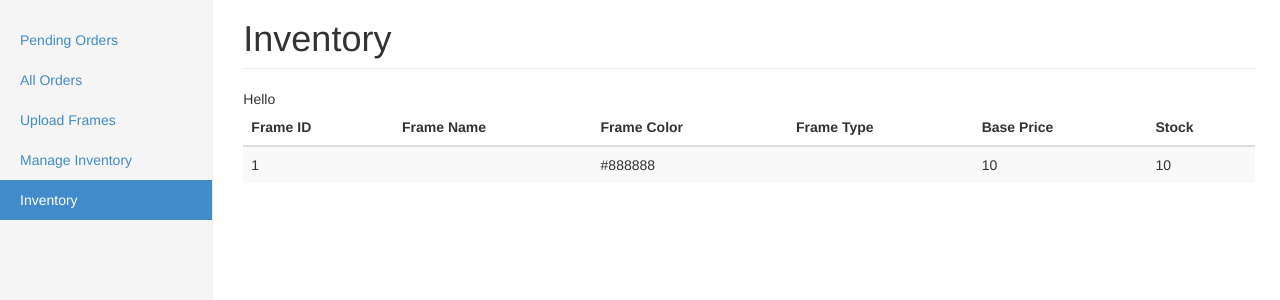
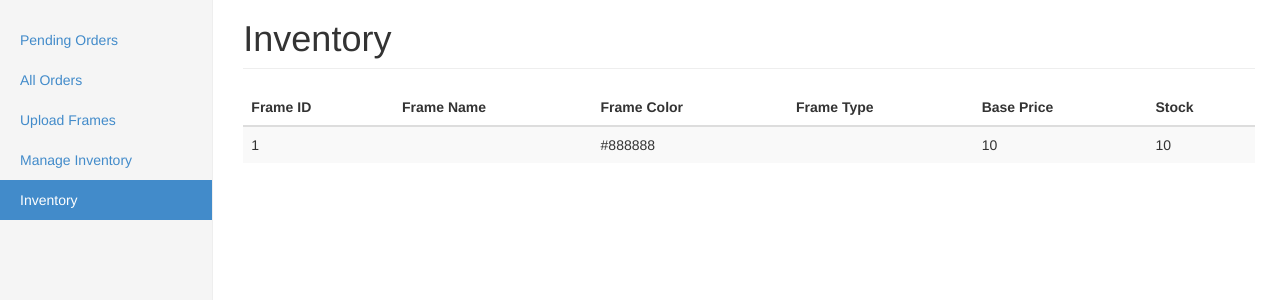
Before and after one commit to AbhinavTrips/framepicsSEN, a PHP site: page /admin_inventory.php in a window 1280 px wide. Shown: the part 51-351 px from the top of the page. Run offline with PHP 8.4, Linux system fonts and the light colour scheme; tables that the repository leaves empty hold one stand-in row (values such as "Sample post"); data that the repository does not hold is empty; some libraries are stand-ins or nearby versions.

Commit message:
removed echo 'Hello' statement

```diff
--- a/frame_inventory.php
+++ b/frame_inventory.php
@@ -4,7 +4,7 @@ require 'connection.php';
 $query = "SELECT * FROM `frames` WHERE 1";
 
 if($query_run = mysql_query($query)){
-echo 'Hello';
+//echo 'Hello';
 	for($i=0;$i<mysql_num_rows($query_run);$i++){
 	$run = mysql_fetch_array($query_run);
 	$fid = $run['frameid'];
```
